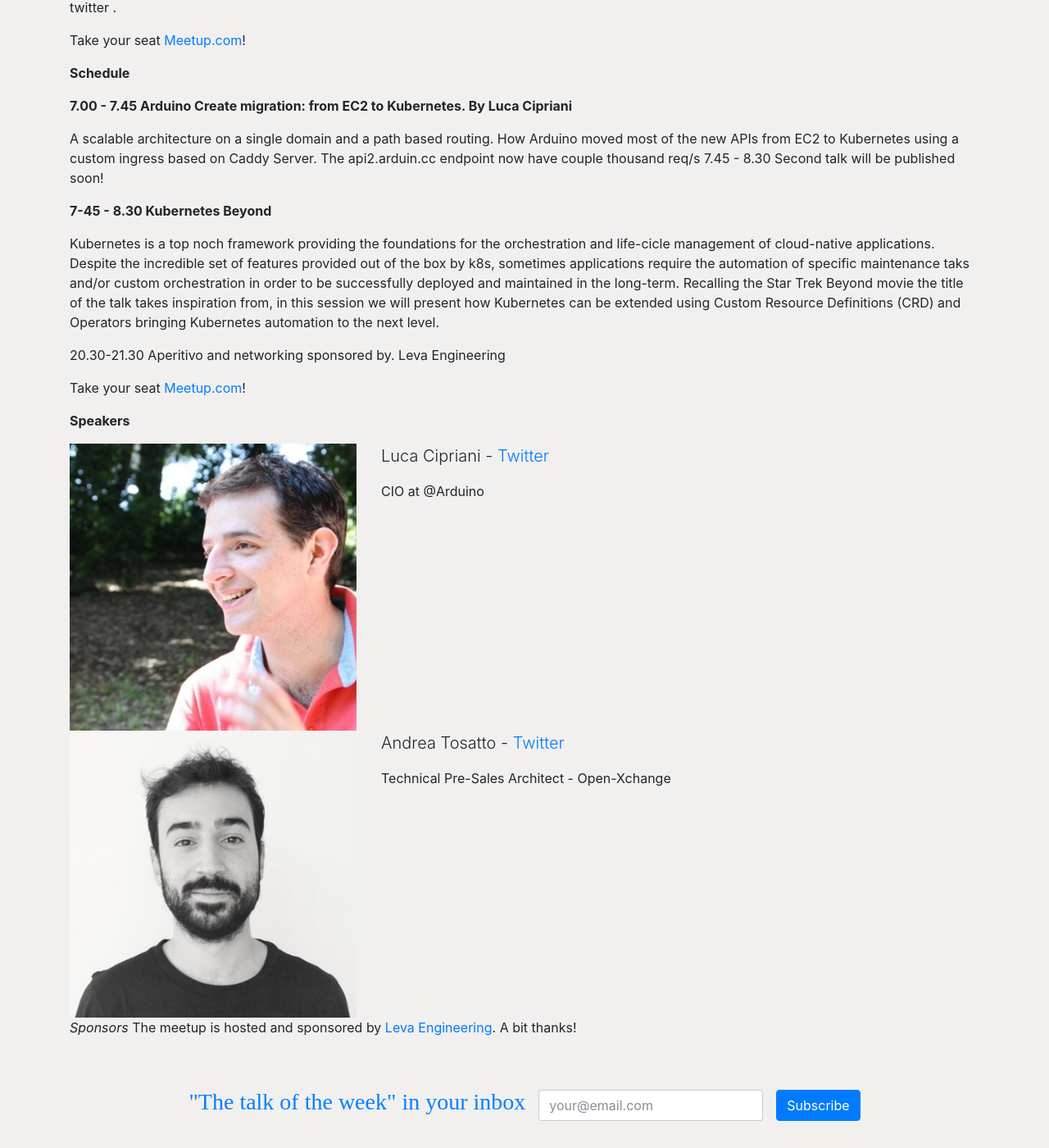
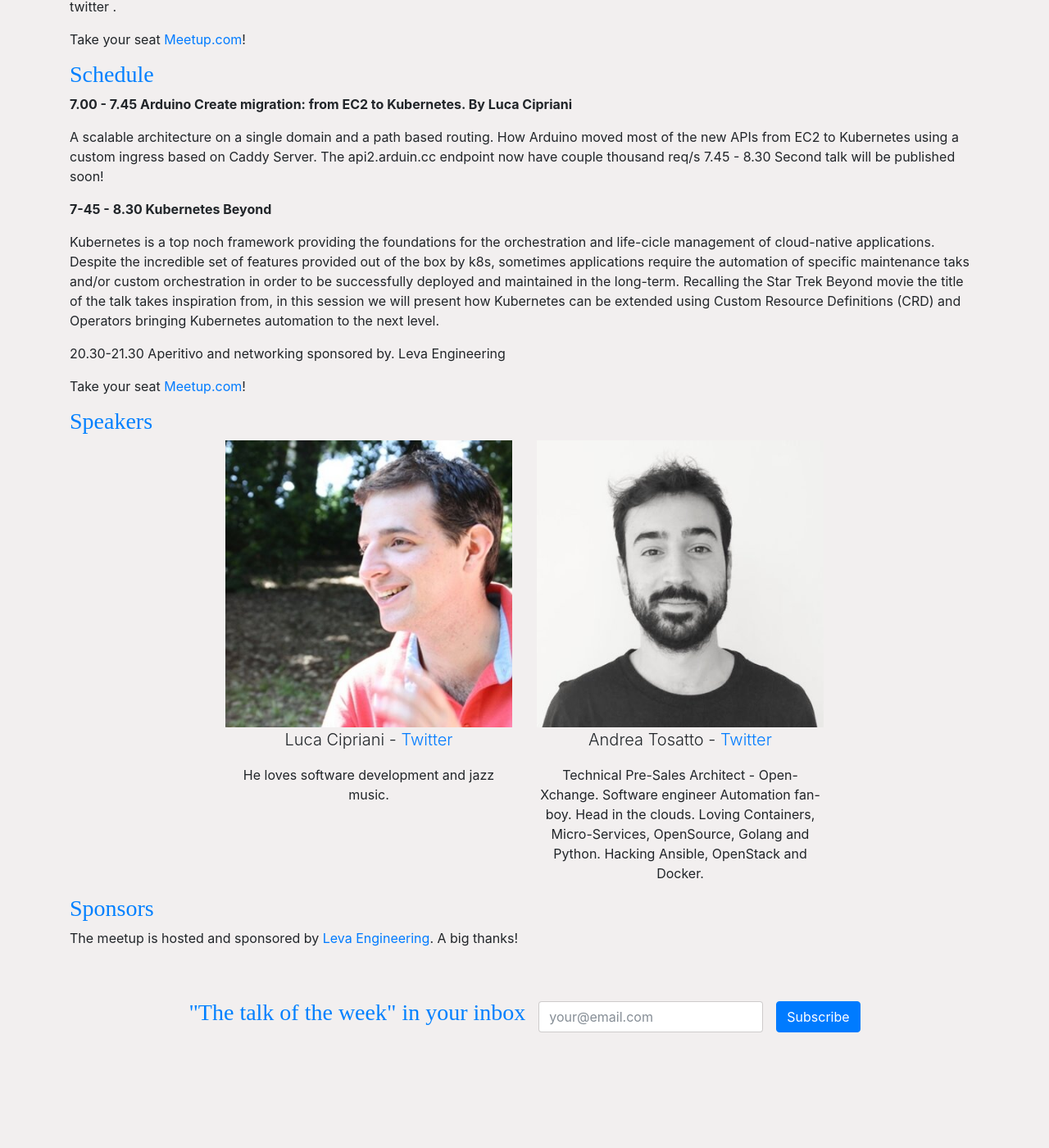
Before and after one commit to xrmx/devcampy.com, a Jekyll site: the page built from _posts/2018-01-07-cncf-meetup-kubernetes-everywhere.markdown, in a window 1280 px wide and 1400 px high, scrolled down 315 px. Shown: the whole window at 82% size. Built offline with Jekyll 4.4.1, drawn with Linux system fonts in a browser that asks for light colours; nearby versions of some CDN libraries; some web fonts are replaced; after the commit the page ends 1606 px from its top, so only the background shows below that.

Commit message:
Updated description

```diff
--- a/_posts/2018-01-07-cncf-meetup-kubernetes-everywhere.markdown
+++ b/_posts/2018-01-07-cncf-meetup-kubernetes-everywhere.markdown
@@ -1,12 +1,15 @@
 ---
 layout: post
 title:  "#5 Kubenertes everywhere"
-description: ""
+description: "Attends reserve your set at the first CNCF Italy Meetup of 2018.
+We will have an all night about kubernetes. Andrea Tosatto from PowerDNS will
+speak with us about his experience writing Kubernetes Operators. Luca Cipriani
+CIO at Arduino cc will share their journey migrating from AWS EC2 to Kubenertes."
 img: "/img/k8s-everywhere.jpeg"
 date: 2018-01-07 08:10:58 +0000
 categories: news cncf-italy
 ---
-**What is CNCF? Cos'é CNCF?**
+### What is CNCF? Cos'é CNCF?
 
 CNCF is a branch of The Linux Foundation focused on Cloud Computing and modern
 scalable architectures. it's supporting tools like Kubernetes, Prometheus,
@@ -21,7 +24,7 @@
 Take your seat
 [Meetup.com](https://www.meetup.com/CNCF-Italy/events/243039837/)!
 
-**Schedule**
+### Schedule
 
 **7.00 - 7.45 Arduino Create migration: from EC2 to Kubernetes. By Luca Cipriani**
 
@@ -47,31 +50,30 @@
 Take your seat
 [Meetup.com](https://www.meetup.com/CNCF-Italy/events/243039837/)!
 
-**Speakers**
+### Speakers
 
-<div class="row">
-    <div class="col-md-4">
+<div class="row justify-content-md-center">
+
+    <div class="col-md-4 text-center">
         <img class="img-fluid"
         src="/img/luca-cipriani-avatar.jpg">
+        <p class="lead">Luca Cipriani - <a href="https://twitter.com/mastrolinux" target="_blank">Twitter</a></p>
+        <p>He loves software development and jazz music.</p>
     </div>
-    <div class="col-md-8">
-    <p class="lead">Luca Cipriani - <a href="https://twitter.com/mastrolinux" target="_blank">Twitter</a></p>
-    <p>CIO at @Arduino</p>
-    <p></p>
+
+    <div class="col-md-4 text-center">
+        <img class="img-fluid" src="/img/speaker-andrea-tosatto.jpg">
+        <p class="lead">Andrea Tosatto - <a href="https://twitter.com/_hilbert_" target="_blank">Twitter</a></p>
+        <p>Technical Pre-Sales Architect - Open-Xchange. Software engineer
+        Automation fan-boy. Head in the clouds. Loving Containers,
+        Micro-Services, OpenSource, Golang and Python. Hacking Ansible,
+        OpenStack and Docker.</p>
     </div>
+
 </div>
 
-<div class="row">
-    <div class="col-md-4">
-        <img class="img-fluid" src="/img/speaker-andrea-tosatto.jpg">
-    </div>
-    <div class="col-md-8">
-    <p class="lead">Andrea Tosatto - <a href="https://twitter.com/_hilbert_" target="_blank">Twitter</a></p>
-    <p>Technical Pre-Sales Architect - Open-Xchange</p>
-    </div>
-</div>
+### Sponsors
 
-*Sponsors*
 The meetup is hosted and sponsored by [Leva
-Engineering](https://twitter.com/mastrolinux). A bit
+Engineering](http://leva.io/). A big
 thanks!
```
